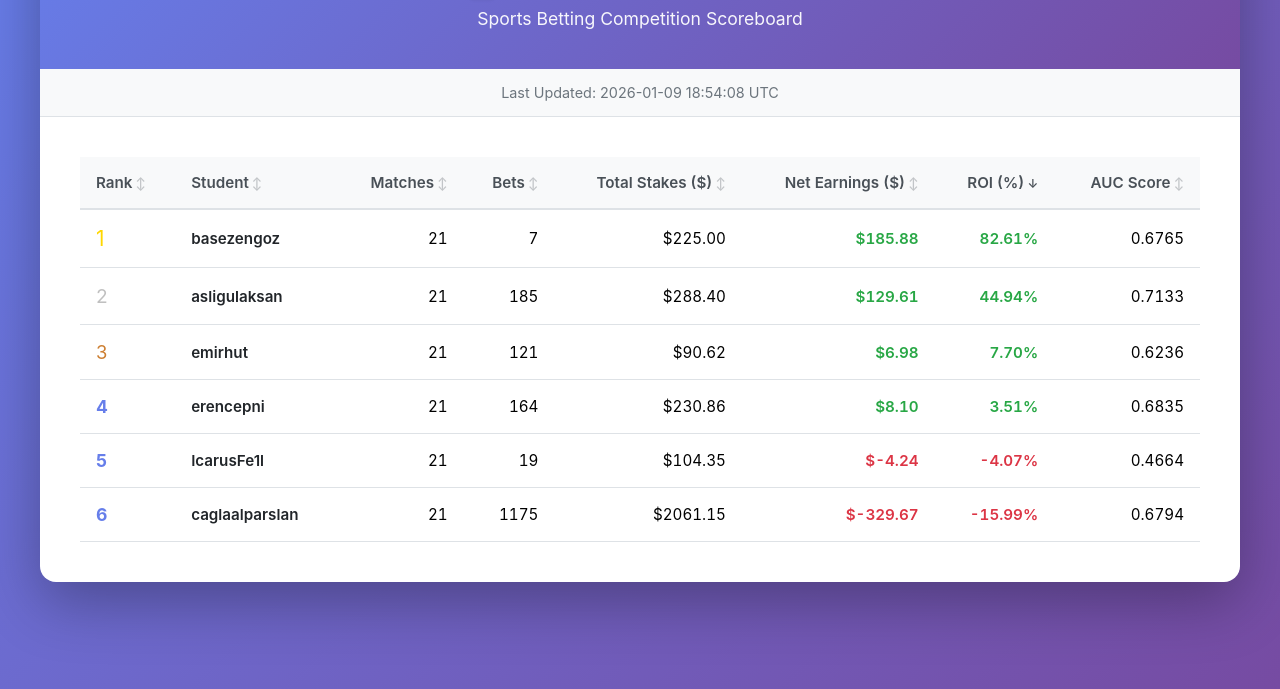
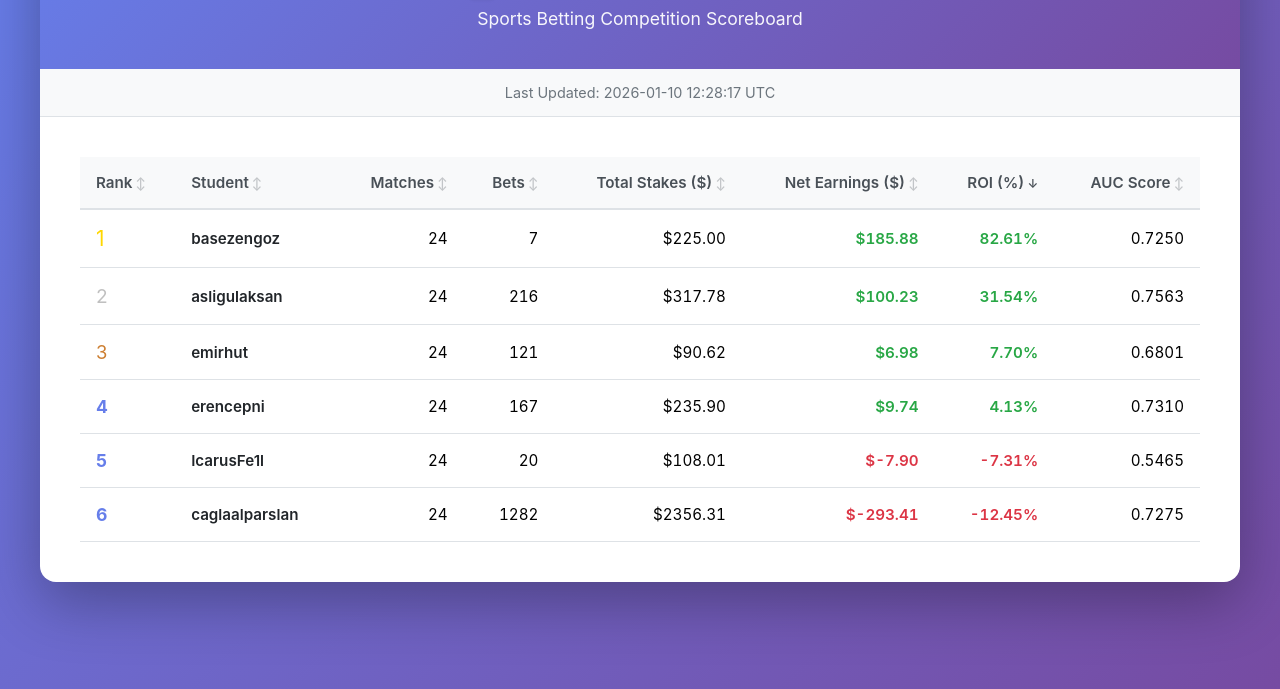
Before and after one commit to BU-IE-582/scoreboard-fall-25, a plain HTML site: page index.html in a window 1280 px wide. Shown: the part 111-800 px from the top of the page. Drawn offline with Linux system fonts and the light colour scheme.

Commit message:
Update scoreboard - 2026-01-10 12:28:18

```diff
--- a/index.html
+++ b/index.html
@@ -185,7 +185,7 @@
         </header>
 
         <div class="last-updated">
-            Last Updated: 2026-01-09 18:54:08 UTC
+            Last Updated: 2026-01-10 12:28:17 UTC
         </div>
 
         <div class="table-container">
@@ -206,62 +206,62 @@
                     <tr>
                         <td class="rank-1">1</td>
                         <td class="username">basezengoz</td>
-                        <td class="number">21</td>
+                        <td class="number">24</td>
                         <td class="number">7</td>
                         <td class="number">$225.00</td>
                         <td class="number positive">$185.88</td>
                         <td class="number positive">82.61%</td>
-                        <td class="number">0.6765</td>
+                        <td class="number">0.7250</td>
                     </tr>
                     <tr>
                         <td class="rank-2">2</td>
                         <td class="username">asligulaksan</td>
-                        <td class="number">21</td>
-                        <td class="number">185</td>
-                        <td class="number">$288.40</td>
-                        <td class="number positive">$129.61</td>
-                        <td class="number positive">44.94%</td>
-                        <td class="number">0.7133</td>
+                        <td class="number">24</td>
+                        <td class="number">216</td>
+                        <td class="number">$317.78</td>
+                        <td class="number positive">$100.23</td>
+                        <td class="number positive">31.54%</td>
+                        <td class="number">0.7563</td>
                     </tr>
                     <tr>
                         <td class="rank-3">3</td>
                         <td class="username">emirhut</td>
-                        <td class="number">21</td>
+                        <td class="number">24</td>
                         <td class="number">121</td>
                         <td class="number">$90.62</td>
                         <td class="number positive">$6.98</td>
                         <td class="number positive">7.70%</td>
-                        <td class="number">0.6236</td>
+                        <td class="number">0.6801</td>
                     </tr>
                     <tr>
                         <td class="rank">4</td>
                         <td class="username">erencepni</td>
-                        <td class="number">21</td>
-                        <td class="number">164</td>
-                        <td class="number">$230.86</td>
-                        <td class="number positive">$8.10</td>
-                        <td class="number positive">3.51%</td>
-                        <td class="number">0.6835</td>
+                        <td class="number">24</td>
+                        <td class="number">167</td>
+                        <td class="number">$235.90</td>
+                        <td class="number positive">$9.74</td>
+                        <td class="number positive">4.13%</td>
+                        <td class="number">0.7310</td>
                     </tr>
                     <tr>
                         <td class="rank">5</td>
                         <td class="username">IcarusFe1l</td>
-                        <td class="number">21</td>
-                        <td class="number">19</td>
-                        <td class="number">$104.35</td>
-                        <td class="number negative">$-4.24</td>
-                        <td class="number negative">-4.07%</td>
-                        <td class="number">0.4664</td>
+                        <td class="number">24</td>
+                        <td class="number">20</td>
+                        <td class="number">$108.01</td>
+                        <td class="number negative">$-7.90</td>
+                        <td class="number negative">-7.31%</td>
+                        <td class="number">0.5465</td>
                     </tr>
                     <tr>
                         <td class="rank">6</td>
                         <td class="username">caglaalparslan</td>
-                        <td class="number">21</td>
-                        <td class="number">1175</td>
-                        <td class="number">$2061.15</td>
-                        <td class="number negative">$-329.67</td>
-                        <td class="number negative">-15.99%</td>
-                        <td class="number">0.6794</td>
+                        <td class="number">24</td>
+                        <td class="number">1282</td>
+                        <td class="number">$2356.31</td>
+                        <td class="number negative">$-293.41</td>
+                        <td class="number negative">-12.45%</td>
+                        <td class="number">0.7275</td>
                     </tr>
                 </tbody>
             </table>
```
